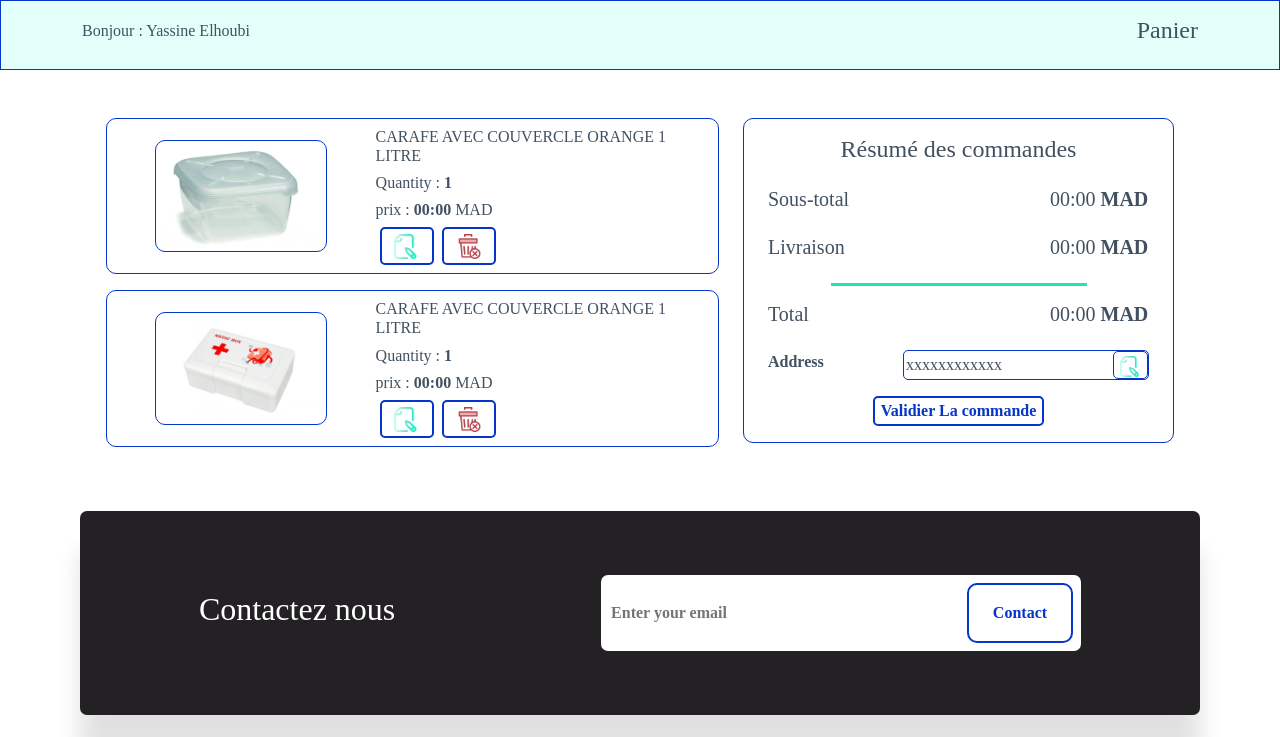
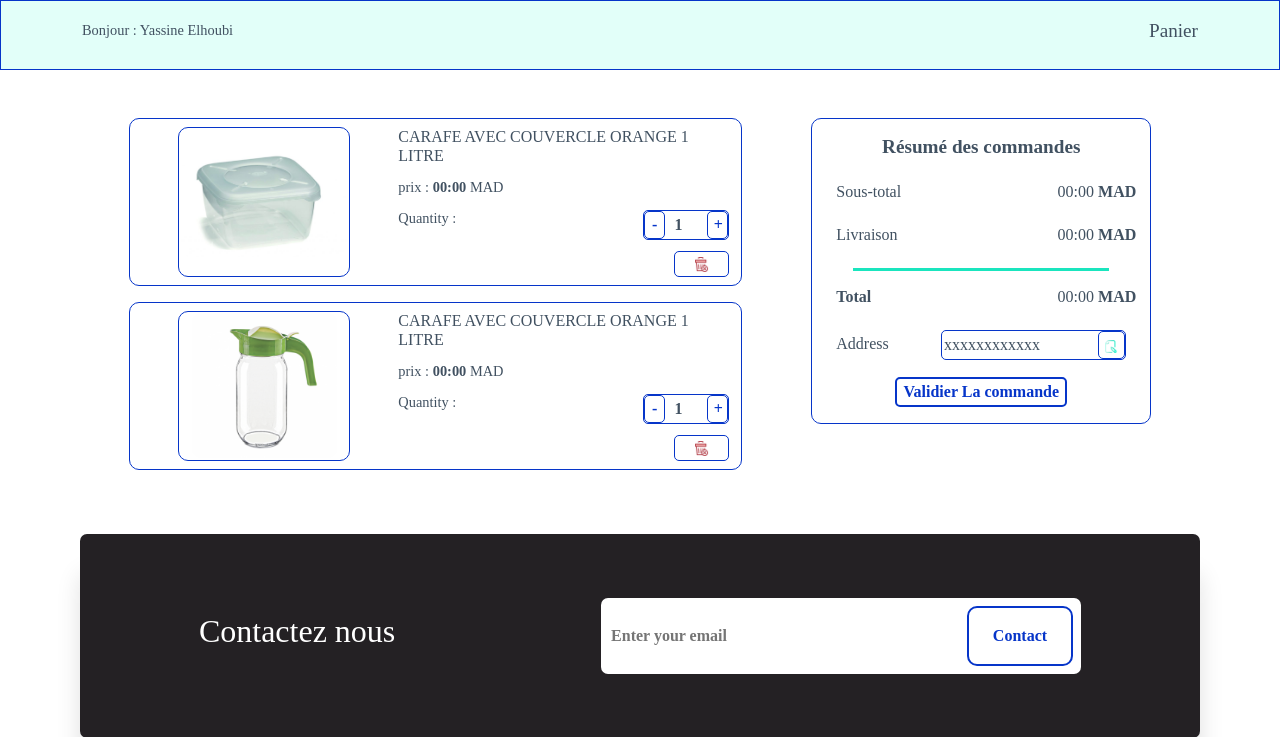
Before and after one commit to yassineelhoubi/ecommerce-website, a PHP site: page /Public/view/store/panier.html in a window 1280 px wide. Shown: the part 78-815 px from the top of the page. Run offline with PHP 8.4, Linux system fonts and the light colour scheme.

Commit message:
update in 'magasin & panier & produit' pages

```diff
--- a/Public/resources/css/_classes.scss
+++ b/Public/resources/css/_classes.scss
@@ -3,6 +3,15 @@
     color: $textcolor;
     font-family: poppins;
     font-weight: bold;
+}
+h6{
+    font-size: 0.9rem;
+}
+h5{
+    font-size: 1rem;
+}
+h4{
+    font-size: 1.2rem;
 }
 
 .mybtn{
--- a/Public/resources/css/_panier.scss
+++ b/Public/resources/css/_panier.scss
@@ -4,12 +4,16 @@
         width: 100% !important;
         background-color: $mygreenlight ;
     }
-    .img-product{
-        width: 98%;
-        object-fit: contain;
+    .container-img-product{
+        height: 150px;
+        .img-product{
+            max-width: 98%;
+            max-height: 98%;
+            object-fit: contain;
+        }
     }
     .btn-img{
-        width: 25px;
+        width: 15px;
 
     }
     #line{
--- /dev/null
+++ b/Public/resources/js/store.js
@@ -0,0 +1,20 @@
+/* counter */
+let btnadd = document.querySelector('#add');
+let btnsubtract = document.querySelector('#subtract');
+let input = document.querySelector('#input-counter');
+
+
+btnadd.addEventListener('click',()=>{
+input.value = parseInt(input.value) + 1 ;
+});
+
+btnsubtract.addEventListener('click',()=>{
+    if(input.value <= 1)
+    {
+        input.value = 1
+    }
+    else
+    {
+    input.value = parseInt(input.value) - 1 ;
+    }
+});
--- a/Public/view/store/panier.html
+++ b/Public/view/store/panier.html
@@ -10,14 +10,12 @@
   <link rel="stylesheet" href="../../resources/css/style.css" />
 </head>
 <!-- cdn jquery -->
-<script
-  src="https://code.jquery.com/jquery-3.6.0.js"
-  integrity="sha256-H+K7U5CnXl1h5ywQfKtSj8PCmoN9aaq30gDh27Xc0jk="
+<script src="https://code.jquery.com/jquery-3.6.0.js" integrity="sha256-H+K7U5CnXl1h5ywQfKtSj8PCmoN9aaq30gDh27Xc0jk="
   crossorigin="anonymous"></script>
 <!-- include header & footer -->
 <script src="../../resources/js/includeTemp.js"></script>
 
-<body  >
+<body>
   <!-- header -->
   <div id="header"></div>
   <!--  -->
@@ -39,20 +37,32 @@
         <!-- 1 -->
         <div class="container secondary-border pt-2 pb-2 primary-raduis m-0 mb-3">
           <div class="row ">
-            <div class="col-lg-4  col-10 m-auto">
-              <div class="container d-flex align-items-center justify-content-center secondary-border primary-raduis h-100 p-0">
-                <img class="img-product  primary-raduis" src="../../resources/img/product/8001499044010-768x511.jpg" alt="">
+            <div class="col-lg-4 col-md-4  col-12 m-auto">
+              <div
+                class="container container-img-product d-flex align-items-center justify-content-center secondary-border primary-raduis  p-0">
+                <img class="img-product img-fluid  primary-raduis" src="../../resources/img/product/8001499044010-768x511.jpg"
+                  alt="">
               </div>
             </div>
-            <div class="col-lg-7 col-12 d-flex flex-column justify-content-between mt-lg-0 mt-2">
-              <h6>CARAFE AVEC COUVERCLE ORANGE 1 LITRE</h6>
-              <h6>Quantity : <span>1</span></h6>
+            <div class="col-lg-7 col-md-7 col-12 d-flex flex-column justify-content-between mt-lg-0 mt-2">
+              <h5>CARAFE AVEC COUVERCLE ORANGE 1 LITRE</h5 >
               <h6>prix : <span>00:00</span> MAD</h6>
-              <div class="row ms-1 ">
-                <button class="mybtn-icon col-2 p-1 primary-border secondary-raduis  me-2">
-                  <img class="btn-img img-fluid " src="../../resources/img/icons/modifier-le-fichier.png" alt="">
-                </button>
-                <button class="mybtn-icon col-2 p-1 primary-border secondary-raduis"><img class="btn-img img-fluid"
+              <div class="container p-0">
+                <div class="row justify-content-between mb-1">
+                  <div class="col-6">
+                    <h6>Quantity : </h6>
+                  </div>
+                  <div class="col-3 secondary-border  secondary-raduis d-flex p-0">
+                    <button id="subtract" class="col-3 mybtn secondary-border secondary-raduis">-</button>
+                    <input type="number" class="col-6 border-0 text-center" readonly id="input-counter" value="1"
+                      min="1">
+                    <button id="add" class="col-3 mybtn  secondary-border secondary-raduis">+</button>
+                  </div>
+                </div>
+              </div>
+              <div class="row ms-1 justify-content-end ">
+
+                <button class="mybtn-icon col-2 p-0 secondary-border secondary-raduis"><img class="btn-img img-fluid"
                     src="../../resources/img/icons/supprimer.png" alt=""></button>
               </div>
             </div>
@@ -61,20 +71,32 @@
         <!-- 2 -->
         <div class="container secondary-border pt-2 pb-2 primary-raduis m-0 mb-3">
           <div class="row ">
-            <div class="col-lg-4  col-10 m-auto">
-              <div class="container d-flex align-items-center justify-content-center secondary-border primary-raduis h-100 p-0">
-                <img class="img-product  primary-raduis" src="../../resources/img/product/929591-768x512.jpg" alt="">
+            <div class="col-lg-4 col-md-4  col-12 m-auto">
+              <div
+                class="container container-img-product d-flex align-items-center justify-content-center secondary-border primary-raduis  p-0">
+                <img class="img-product img-fluid  primary-raduis" src="../../resources/img/product/927065-768x768.png"
+                  alt="">
               </div>
             </div>
-            <div class="col-lg-7 col-12 d-flex flex-column justify-content-between mt-lg-0 mt-2">
-              <h6>CARAFE AVEC COUVERCLE ORANGE 1 LITRE</h6>
-              <h6>Quantity : <span>1</span></h6>
+            <div class="col-lg-7 col-md-7 col-12 d-flex flex-column justify-content-between mt-lg-0 mt-2">
+              <h5>CARAFE AVEC COUVERCLE ORANGE 1 LITRE</h5 >
               <h6>prix : <span>00:00</span> MAD</h6>
-              <div class="row ms-1 ">
-                <button class="mybtn-icon col-2 p-1 primary-border secondary-raduis  me-2">
-                  <img class="btn-img img-fluid " src="../../resources/img/icons/modifier-le-fichier.png" alt="">
-                </button>
-                <button class="mybtn-icon col-2 p-1 primary-border secondary-raduis"><img class="btn-img img-fluid"
+              <div class="container p-0">
+                <div class="row justify-content-between mb-1">
+                  <div class="col-6">
+                    <h6>Quantity : </h6>
+                  </div>
+                  <div class="col-3 secondary-border  secondary-raduis d-flex p-0">
+                    <button id="subtract" class="col-3 mybtn secondary-border secondary-raduis">-</button>
+                    <input type="number" class="col-6 border-0 text-center" readonly id="input-counter" value="1"
+                      min="1">
+                    <button id="add" class="col-3 mybtn  secondary-border secondary-raduis">+</button>
+                  </div>
+                </div>
+              </div>
+              <div class="row ms-1 justify-content-end ">
+
+                <button class="mybtn-icon col-2 p-0 secondary-border secondary-raduis"><img class="btn-img img-fluid"
                     src="../../resources/img/icons/supprimer.png" alt=""></button>
               </div>
             </div>
@@ -83,11 +105,11 @@
         <!--  -->
       </div>
       <!-- end product -->
-      <div class="container col-lg-5  ">
+      <div class="container col-lg-4   ">
         <div class="container secondary-border primary-raduis m-0 ">
 
           <div class="row mt-3 mb-3">
-              <h4 class="text-center">Résumé des commandes</h4>
+            <h4 class="text-center fw-bold">Résumé des commandes</h4>
           </div>
           <div class="row mb-3">
             <h5 class="col-8">Sous-total</h5>
@@ -99,11 +121,11 @@
           </div>
           <div class="row text-center m-auto mb-2" id="line"></div>
           <div class="row mb-3 mt-3">
-              <h5 class="col-8">Total</h5>
+            <h5 class="col-8 fw-bolder">Total</h5>
             <h5 class="col-4 pe-0  ps-4">00:00 <span>MAD</span></h5>
           </div>
           <div class="row mb-3">
-              <div class="col-4">Address</div>
+            <div class="col-4"><h5 class="pt-1">Address</h5></div>
             <div class="col-8">
               <div class="secondary-raduis d-flex justify-content-between secondary-border w-100 input-address">
                 <input class="w-100 primary-raduis" type="text" readonly value="xxxxxxxxxxxx">
@@ -130,7 +152,7 @@
   <div id="footer"></div>
   <!-- end footer -->
 
-
+  <script src="../../resources/js/store.js"></script>
 </body>
 
 </html>
```
Also changed, not shown: Public/view/store/magasin.html (+6 -6 lines), Public/view/store/produit.html (+8 -3 lines), Public/resources/css/style.css, 1 other file. Lines whose indentation alone changed are shown as unchanged.
